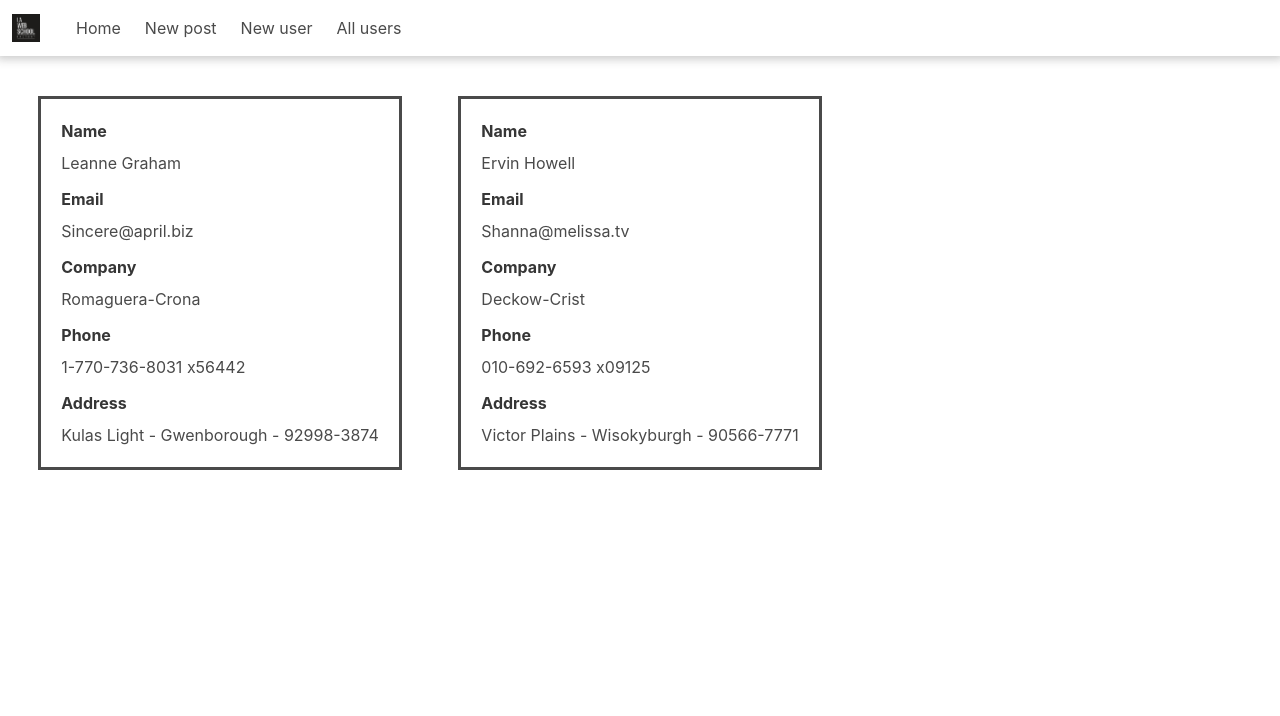
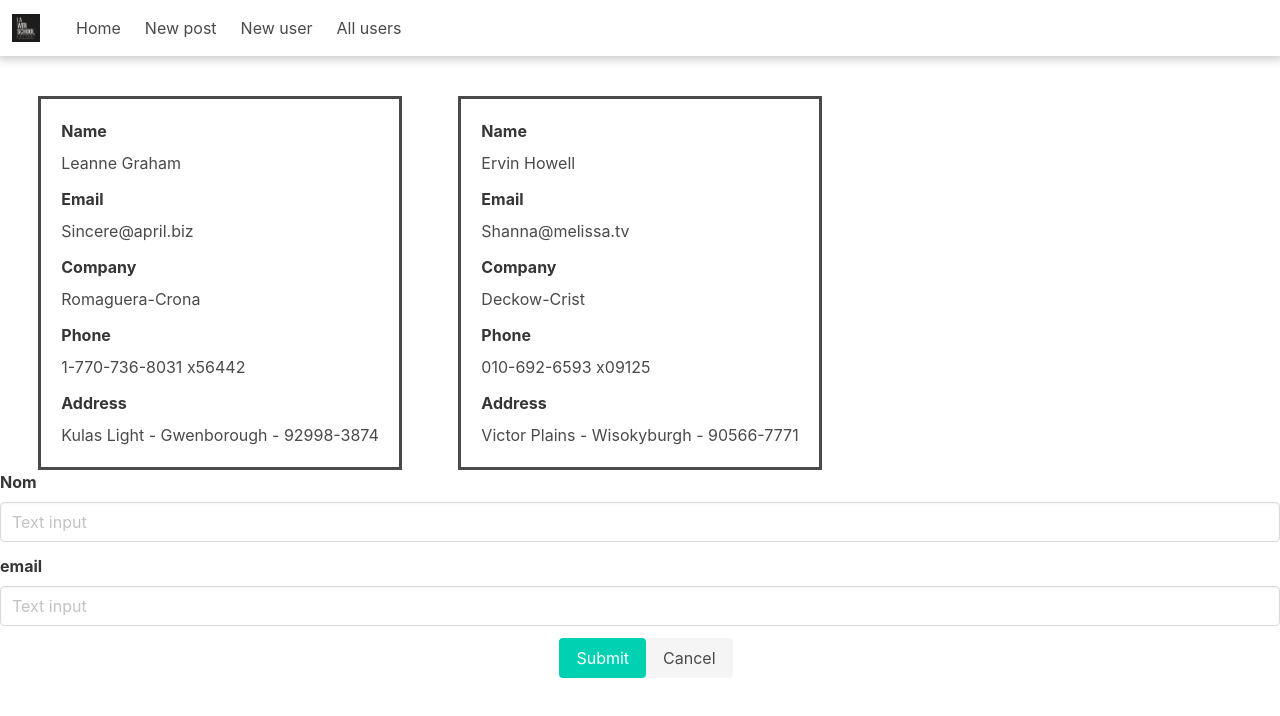
Before and after one commit to loxyg/react_app_data, a React (Create React App) app: page /users in a window 1280 px wide. Shown: the top 716 px of the page. Built offline with nearby package versions, Linux system fonts and the light colour scheme; data requests are answered from the project's data file.

Commit message:
new user

```diff
--- a/db.json
+++ b/db.json
@@ -4,18 +4,17 @@
       "id": 1,
       "title": "title",
       "userId": 1,
-      "body": "body",
+      "body": "Lorem ipsum dolor sit amet, consectetur adipiscing elit, sed do eiusmod tempor incididunt ut labore et dolore magna aliqua. Ut enim ad minim veniam, quis nostrud exercitation ullamco laboris nisi ut aliquip ex ea commodo consequat. Duis aute irure dolor ",
       "postImageUrl": "https://picsum.photos/1280/960"
     },
     {
       "id": 2,
       "title": "title 2",
       "userId": 2,
-      "body": "body 2",
+      "body": "Lorem ipsum dolor sit amet, consectetur adipiscing elit, sed do eiusmod tempor incididunt ut labore et dolore magna aliqua. Ut enim ad minim veniam, quis nostrud exercitation ullamco laboris nisi ut aliquip ex ea commodo consequat. Duis aute irure dolor ",
       "postImageUrl": "https://picsum.photos/1280/960"
     }
   ],
-
   "users": [
     {
       "id": 1,
@@ -50,5 +49,4 @@
       }
     }
   ]
-
 }
--- a/src/App.css
+++ b/src/App.css
@@ -88,3 +88,17 @@
   margin-right: auto;
   padding: 20px;
 }
+
+/* Pagination */
+
+.pagination {
+  margin-bottom: 20px;
+}
+
+.pagination-previous {
+  margin-left: 5vw;
+}
+
+.pagination-next {
+  margin-right: 5vw;
+}
--- a/src/api/post.ts
+++ b/src/api/post.ts
@@ -33,9 +33,8 @@ async function updatePost(post: Post): Promise<Post> {
 }
 
 async function deletePost(postID: Post['id']): Promise<Post['id']> {
-    // delete a existing post
-    // [TODO] remove this return to use a fetch API
-    return 1
+    const reponse = await fetch(`${base_url}/${postID}`)
+    return await reponse.json()
 }
 
 export { getPost, getPosts, deletePost, updatePost, createPost }
--- a/src/api/user.ts
+++ b/src/api/user.ts
@@ -1,15 +1,29 @@
 import { User } from './types'
+import axios from 'axios'
+
 
 const base_url = 'http://localhost:3004/users'
 
 async function getAllUser(): Promise<Array<User>> {
-    const reponse = await fetch(base_url)
-    return await reponse.json()
+    const response = await fetch(base_url);
+    return await response.json();
 }
 
 async function getUser(id: User['id']): Promise<User> {
-    const reponse = await fetch(`${base_url}/${id}`)
-    return await reponse.json()
+    const response = await fetch(`${base_url}/${id}`);
+    return await response.json();
+}
+async function createUser(user: User): Promise<User> {
+    const { data } = await axios.post(`${base_url}`, user)
+    return data
+}
+async function updateUser(user: User): Promise<User> {
+    const { data } = await axios.put(`${base_url}/${user.id}`, user)
+    return data
 }
 
-export { getAllUser, getUser }
+async function deleteUser(userID: User['id']): Promise<User['id']> {
+    const { data } = await axios.delete(`${base_url}/${userID}`)
+    return data
+}
+export { getAllUser, getUser,createUser,updateUser,deleteUser }
--- a/src/components/AllUsers.tsx
+++ b/src/components/AllUsers.tsx
@@ -1,13 +1,35 @@
-import React from 'react'
-import { getAllUser } from '../api/user'
-import {useEffect, useState} from 'react'
-import {User} from '../api/types'
+import React, { useReducer,useEffect, useState} from 'react'
+import { User } from '../api/types'
+import {getAllUser,createUser,updateUser,deleteUser} from '../api/user'
+import { Link, useNavigate, useParams } from 'react-router-dom'
 import Field from '../private/Field'
 
+
+type FormEvent =
+    | React.ChangeEvent<HTMLTextAreaElement>
+    | React.ChangeEvent<HTMLInputElement>
+    | React.ChangeEvent<HTMLSelectElement>
+
+type FormData = { name: string; value: string | number | undefined }
+
+const formReducer = (state: User | User, event: FormData) => {
+    return {
+        ...state,
+        [event.name]: event.value,
+    }
+}
 
 const AllUsers = () => {
 
     const [author, setAuthor] = useState<Array<User>>([])
+    const [formData, setFormData] = useReducer(
+        formReducer,
+        {} as User | User
+    )
+    let { id } = useParams() // post id from url
+    const navigate = useNavigate() // create a navigate function instance
+
+
 
     async function _getAlluser() {
         const data = await getAllUser()
@@ -17,6 +39,41 @@ const AllUsers = () => {
     useEffect(() => {
         _getAlluser();
       }, []);
+
+      async function handleAddOrCreateUser(
+        event: React.FormEvent<HTMLFormElement>
+    ) {
+        console.log(formData)
+        // remove default reloading page
+        event.preventDefault()
+
+        if (id) {
+            await updateUser(formData as User)
+        } else {
+            await createUser(formData)
+        }
+
+        // back to Home
+        navigate('/')
+    }
+
+    async function handleDeleteUser() {
+        await deleteUser(Number(id))
+        // back to Home
+        navigate('/')
+    }
+
+    function handleChange(event: FormEvent) {
+        //
+        const value =
+            event.target.name === 'userId'
+                ? Number(event.target.value)
+                : event.target.value
+        setFormData({
+            name: event.target.name,
+            value,
+        })
+    }
 
     function RenderAuthor (values: User) {
         return (
@@ -44,7 +101,59 @@ function RenderAuthor (values: User) {
         )
     }
 
-return <ul className="post-list">{author.map(RenderAuthor)}</ul>
+    return (
+        <>
+            <ul className="post-list">{author.map(RenderAuthor)}</ul>
+            <form className="user-form" onSubmit={handleAddOrCreateUser}>
+                <Field label="Nom">
+                    <input
+                        onBlur={handleChange}
+                        name="name"
+                        className="input"
+                        type="text"
+                        placeholder="Text input"
+                        value={formData.name}
+                    />
+                </Field>
+                <Field label="email">
+                    <input
+                        onBlur={handleChange}
+                        name="email"
+                        className="input"
+                        type="text"
+                        placeholder="Text input"
+                        value={formData.email}
+                    />
+                </Field>
+                {!!id && (
+                    <Field label="Extra actions">
+                        <button
+                            type="button"
+                            className="button is-warning"
+                            onClick={handleDeleteUser}
+                        >
+                            Delete User
+                        </button>
+                    </Field>
+                )}
+                <div className="field is-grouped is-grouped-centered">
+                    <p className="control">
+                        <button type="submit" className="button is-primary"
+                        >
+                            Submit
+                        </button>
+                    </p>
+                    <p className="control">
+                        <Link to="/" className="button is-light">
+                            Cancel
+                        </Link>
+                    </p>
+                </div>
+            </form>
+        </>
+    )
+
+
 
 }
 
--- a/src/components/ImageGalleryPicker.tsx
+++ b/src/components/ImageGalleryPicker.tsx
@@ -59,7 +59,7 @@ const ImageGalleryPicker = ({ onClose, onSubmit }: ImageGalleryPickerProps) => {
         getPicture();
       }, []);
 
-    return (
+return (
         <div className="modal post-image-modal">
             <div className="modal-background"></div>
             <div className="modal-card">
--- a/src/components/PostItem.tsx
+++ b/src/components/PostItem.tsx
@@ -28,6 +28,8 @@ const PostItem = (props: Post) => {
                         </div>
                     </div>
                     <div className="content post-content">{props.body}</div>
+
+
                     {author && (
                         <footer className="card-footer">
                             <Link
@@ -37,8 +39,10 @@ const PostItem = (props: Post) => {
                                 {author ? author.name : 'not defined'}
                             </Link>
                         </footer>
+
                     )}
                 </div>
+
             </div>
         </Link>
     )
--- a/src/components/PostsList.tsx
+++ b/src/components/PostsList.tsx
@@ -46,7 +46,23 @@ const PostsList = () => {
         )
     }
 
-    return <ul className="post-list">{posts.map(renderItem)}</ul>
+    return (
+   <> <ul className="post-list">{posts.map(renderItem)}</ul>
+      <nav className="pagination is-centered is-small" role="navigation" aria-label="pagination">
+      <a className="pagination-previous">Previous</a>
+      <a className="pagination-next">Next page</a>
+      <ul className="pagination-list">
+        <li><a className="pagination-link" aria-label="Goto page 1">1</a></li>
+        <li><span className="pagination-ellipsis">&hellip;</span></li>
+        <li><a className="pagination-link" aria-label="Goto page 45">45</a></li>
+        <li><a className="pagination-link is-current" aria-label="Page 46" aria-current="page">46</a></li>
+        <li><a className="pagination-link" aria-label="Goto page 47">47</a></li>
+        <li><span className="pagination-ellipsis">&hellip;</span></li>
+        <li><a className="pagination-link" aria-label="Goto page 86">86</a></li>
+  </ul>
+</nav>
+   </>)
+
 }
 
 export default PostsList
```
Also changed, not shown: 1 other file (tests, documents, lock files or other folders). Lines whose indentation alone changed are shown as unchanged.
